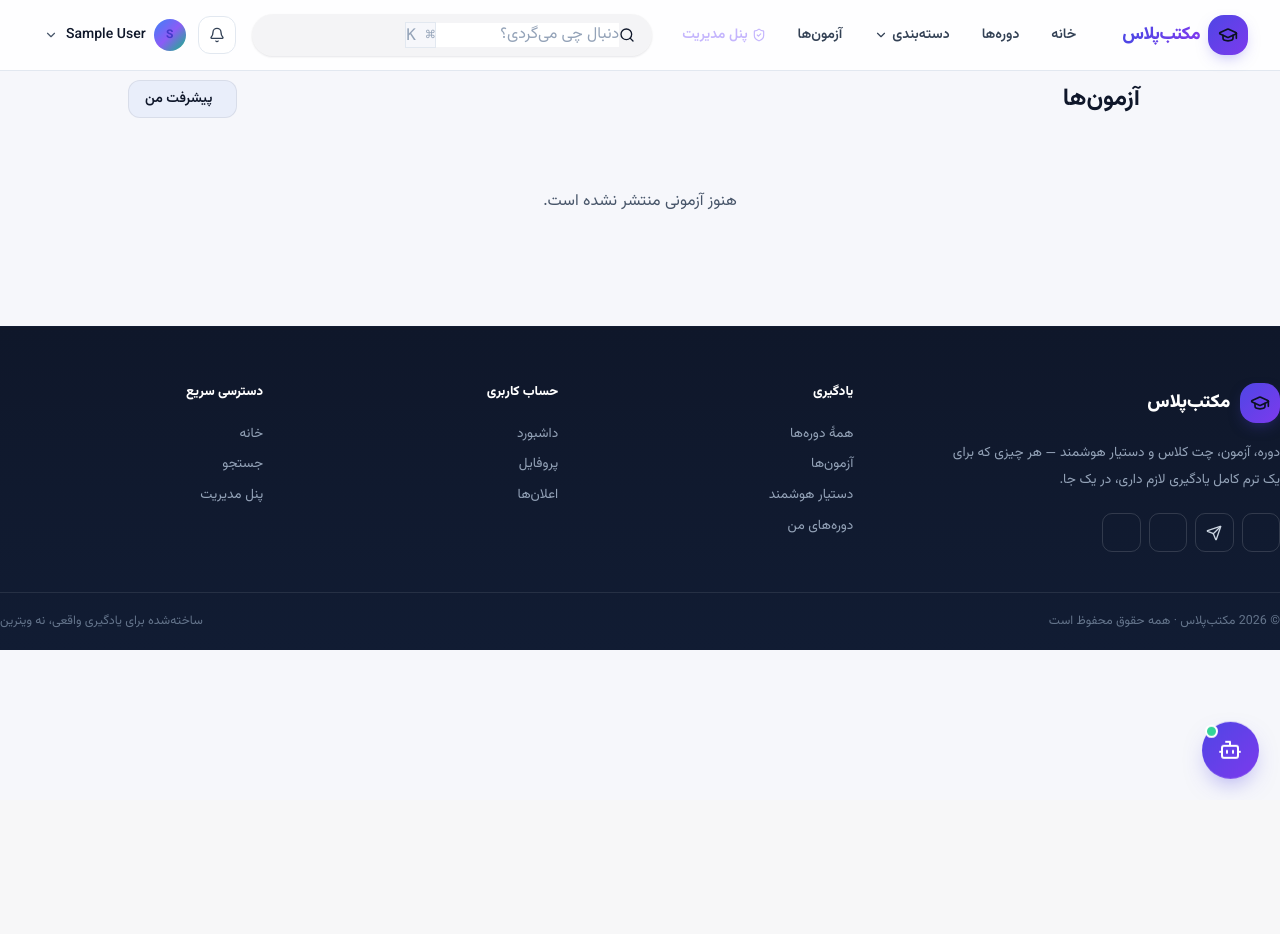
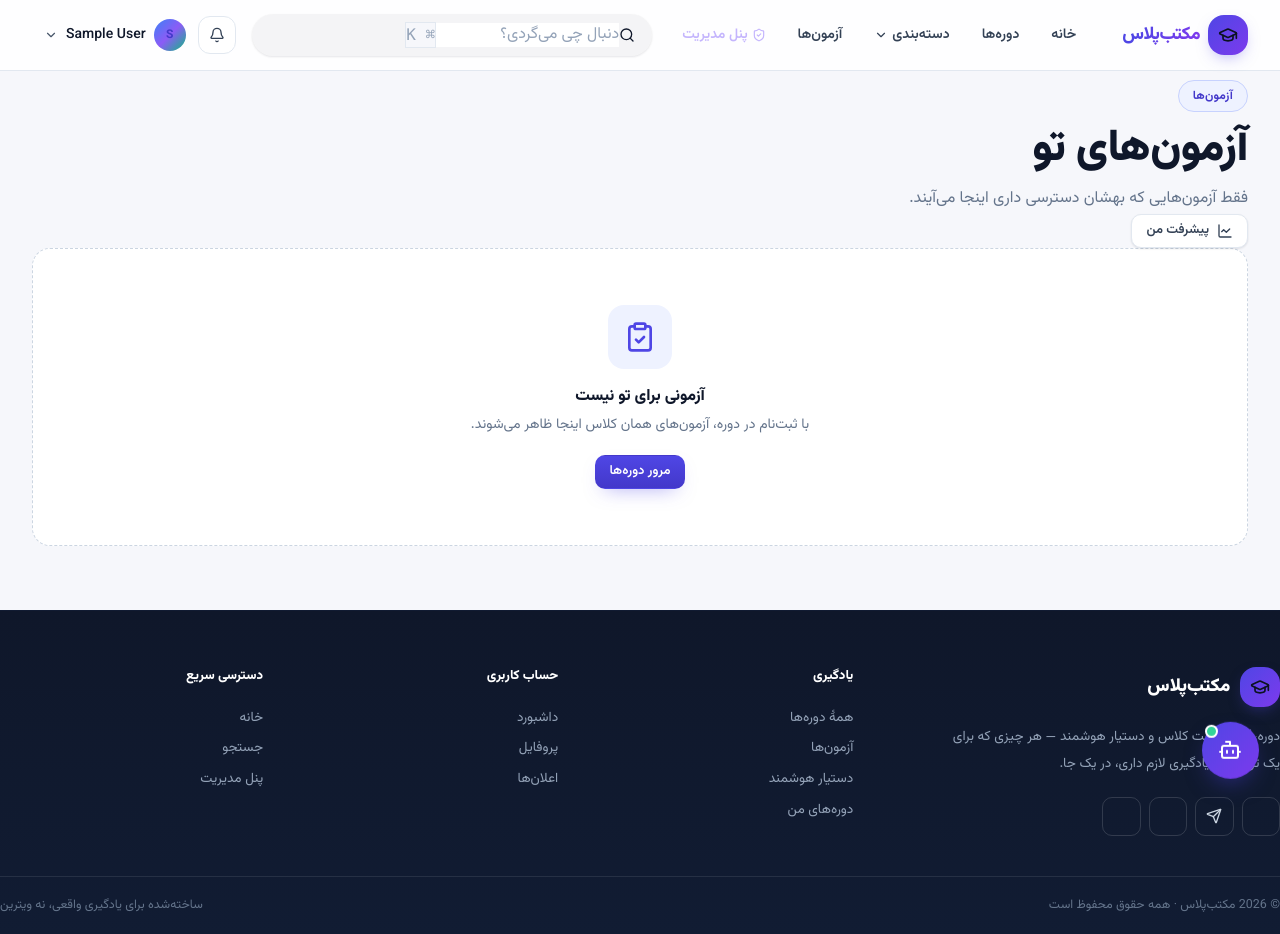
Before and after one commit to mohammadreza829/django_SchoolManagementSystem, a Django app: page /quiz/ in a window 1280 px wide. Before the commit the page ends 792 px from the top, so only its background shows below. Run offline with Django 5.2, Linux system fonts and the light colour scheme; the visitor is signed in with stand-in values (Sample User, id 1); data that the repository does not hold is empty; some libraries are stand-ins or nearby versions.

Commit message:
feat(ui): آزمون فقط برای کاربر لاگین‌شده و قالب یکدست

```diff
--- a/quiz/templates/quiz/quiz_list.html
+++ b/quiz/templates/quiz/quiz_list.html
@@ -1,46 +1,48 @@
-{% extends 'accounts/base.html' %}
-{% block title %}آزمون‌ها{% endblock %}
+{% extends 'base.html' %}
+{% block title %}آزمون‌ها | مکتب‌پلاس{% endblock %}
 
 {% block content %}
-<div class="max-w-5xl mx-auto">
-    <div class="flex items-center justify-between mb-6">
-        <div class="flex items-center gap-3">
-            <i class="fas fa-clipboard-question text-2xl text-primary"></i>
-            <h1 class="text-2xl font-bold">آزمون‌ها</h1>
+<div class="container-x qz-wrap">
+  <div class="qz-head" data-reveal>
+    <div>
+      <span class="section-eyebrow">آزمون‌ها</span>
+      <h1 class="section-title mt-3">آزمون‌های تو</h1>
+      <p class="section-subtitle mt-2">فقط آزمون‌هایی که بهشان دسترسی داری اینجا می‌آیند.</p>
     </div>
-        {% if user.is_authenticated %}
-        <a href="{% url 'quiz:my_progress' %}"
-           class="inline-flex items-center gap-2 bg-elevated hover:bg-hovered text-sm font-semibold px-4 py-2 rounded-xl transition">
-            <i class="fas fa-chart-line text-indigo-400"></i> پیشرفت من
+    <a href="{% url 'quiz:my_progress' %}" class="btn btn-ghost btn-sm">
+      <i data-lucide="chart-line" class="w-4 h-4"></i> پیشرفت من
     </a>
+  </div>
+
+  <div class="qz-grid" data-stagger>
+    {% for quiz in quizzes %}
+    <a href="{% url 'quiz:quiz_detail' quiz.slug %}" class="qz-card" data-item>
+      <div class="qz-meta">
+        <span class="badge badge-violet fa-num">{{ quiz.question_count }} سوال</span>
+        {% if quiz.time_limit_minutes %}
+        <span class="badge badge-slate fa-num"><i data-lucide="clock" class="w-3 h-3"></i> {{ quiz.time_limit_minutes }} دقیقه</span>
+        {% endif %}
+        {% if not quiz.is_open_now %}
+          {% if quiz.availability_status == 'upcoming' %}
+          <span class="badge badge-blue">به‌زودی</span>
+          {% else %}
+          <span class="badge badge-rose">بسته شده</span>
+          {% endif %}
         {% endif %}
       </div>
-
-    <div class="grid grid-cols-1 md:grid-cols-2 lg:grid-cols-3 gap-4">
-        {% for quiz in quizzes %}
-        <a href="{% url 'quiz:quiz_detail' quiz.slug %}"
-           class="block bg-surface border border-white/10 rounded-2xl p-5 hover:border-primary/50 hover:shadow-glow-sm transition">
-            <div class="flex items-center justify-between mb-3">
-                <span class="text-xs font-semibold px-2 py-1 rounded-lg bg-primary/15 text-indigo-300">
-                    {{ quiz.question_count }} سوال
-                </span>
-                {% if quiz.time_limit_minutes %}
-                <span class="text-xs text-gray-400"><i class="far fa-clock ml-1"></i>{{ quiz.time_limit_minutes }} دقیقه</span>
-                {% endif %}
-            </div>
-            {% if not quiz.is_open_now %}
-            <span class="inline-block text-[11px] font-bold px-2 py-0.5 rounded-md {% if quiz.availability_status == 'upcoming' %}bg-blue-500/15 text-blue-700{% else %}bg-red-500/15 text-red-600{% endif %} mb-2">
-                {% if quiz.availability_status == 'upcoming' %}به‌زودی{% else %}بسته شده{% endif %}
-            </span>
-            {% endif %}
-            <h3 class="font-bold text-lg mb-1">{{ quiz.title }}</h3>
-            <p class="text-sm text-gray-400 line-clamp-2">{{ quiz.description }}</p>
+      <h3>{{ quiz.title }}</h3>
+      <p>{{ quiz.description|truncatechars:110 }}</p>
       {% if quiz.course %}
-            <p class="text-xs text-gray-500 mt-3"><i class="fas fa-graduation-cap ml-1"></i>{{ quiz.course.title }}</p>
+      <span class="text-xs text-slate-500 mt-auto">{{ quiz.course.title }}</span>
       {% endif %}
     </a>
     {% empty %}
-        <p class="text-gray-400 col-span-full text-center py-12">هنوز آزمونی منتشر نشده است.</p>
+    <div class="col-span-full empty-state">
+      <div class="es-ic"><i data-lucide="clipboard-check" class="w-8 h-8"></i></div>
+      <h3>آزمونی برای تو نیست</h3>
+      <p>با ثبت‌نام در دوره، آزمون‌های همان کلاس اینجا ظاهر می‌شوند.</p>
+      <a href="{% url 'courses:course_list' %}" class="btn btn-primary btn-sm">مرور دوره‌ها</a>
+    </div>
     {% endfor %}
   </div>
 </div>
--- a/quiz/views.py
+++ b/quiz/views.py
@@ -9,9 +9,10 @@ View های اپ کوییز (سبک function-based — هماهنگ با بقی
   my_progress → نمودار پیشرفت دانش‌آموز در آزمون‌ها
 
 قانون دسترسی آزمون‌ها:
+  • کل بخش آزمون فقط برای کاربر لاگین‌شده دیده می‌شود
   • آزمون‌هایی که به دوره‌ای وصلند → فقط دانش‌آموزان ثبت‌نام‌شده
   • استادان دوره و ادمین/کارمندان بدون محدودیت
-  • آزمون بدون دوره (عمومی) → برای همه قابل دیدن
+  • آزمون بدون دوره (عمومی) → برای کاربران واردشده قابل دیدن
 """
 
 from django.shortcuts import render, get_object_or_404, redirect
@@ -31,10 +32,7 @@ from .services import (
 from Enrollment.models import Enrollment
 
 
-# ============================================================
-# لیست آزمون‌ها
-# ============================================================
-
+@login_required
 def quiz_list(request):
     """فهرست آزمون‌های عمومی، ثبت‌نام‌شده یا متعلق به استاد را نمایش می‌دهد."""
     sweep_expired_attempts(request.user)
@@ -43,7 +41,7 @@ def quiz_list(request):
 
     if is_quiz_admin(user):
         quizzes = base_queryset
-    elif user.is_authenticated:
+    else:
         enrolled_course_ids = Enrollment.objects.filter(
             student=user,
             status="active",
@@ -54,8 +52,6 @@ def quiz_list(request):
             | Q(course_id__in=enrolled_course_ids)
             | Q(course__teachers=user)
         ).distinct()
-    else:
-        quizzes = base_queryset.filter(course__isnull=True)
 
     return render(
         request,
@@ -64,20 +60,13 @@ def quiz_list(request):
     )
 
 
-# ============================================================
-# جزئیات آزمون
-# ============================================================
-
+@login_required
 def quiz_detail(request, slug):
     """صفحه‌ی معرفی آزمون + سوابق تلاش‌های کاربر."""
     sweep_expired_attempts(request.user)
     quiz = get_object_or_404(Quiz, slug=slug, is_published=True)
 
-    # کنترل دسترسی: فقط ثبت‌نام‌شده‌های دوره + استاد دوره + ادمین
     if not can_access_quiz(request.user, quiz):
-        if not request.user.is_authenticated:
-            messages.warning(request, "برای دیدن این آزمون باید وارد حساب کاربریت بشی.")
-            return redirect("accounts:login")
         messages.error(
             request,
             "این آزمون فقط برای دانش‌آموزان ثبت‌نام‌شده در دوره‌ی مربوطه قابل دیدن است.",
@@ -86,15 +75,12 @@ def quiz_detail(request, slug):
             return redirect("courses:course_detail", slug=quiz.course.slug)
         return redirect("quiz:quiz_list")
 
-    user_attempts = []
+    user_attempts = QuizAttempt.objects.filter(
+        quiz=quiz, student=request.user, status=QuizAttempt.COMPLETED
+    )
     attempts_left = None
-    if request.user.is_authenticated:
-        user_attempts = QuizAttempt.objects.filter(
-            quiz=quiz, student=request.user, status=QuizAttempt.COMPLETED
-        )
-        if quiz.max_attempts > 0:
-            # ✅ فیکس: منفی نشدن تعداد تلاش‌های باقی‌مانده
-            attempts_left = max(quiz.max_attempts - user_attempts.count(), 0)
+    if quiz.max_attempts > 0:
+        attempts_left = max(quiz.max_attempts - user_attempts.count(), 0)
 
     context = {
         "quiz": quiz,
@@ -103,10 +89,6 @@ def quiz_detail(request, slug):
     }
     return render(request, "quiz/quiz_detail.html", context)
 
-
-# ============================================================
-# شرکت در آزمون
-# ============================================================
 
 @login_required
 def take_quiz(request, slug):
@@ -168,10 +150,6 @@ def take_quiz(request, slug):
     )
 
 
-# ============================================================
-# نتیجه و پیشرفت
-# ============================================================
-
 @login_required
 def quiz_result(request, attempt_id):
     """نمایش نتیجه‌ی یک تلاش (فقط صاحب تلاش یا ادمین)."""
```
Also changed, not shown: courses/test_public_pages.py (+28 -1 lines), quiz/templates/quiz/quiz_detail.html (+25 -48 lines). Lines whose indentation alone changed are shown as unchanged.
